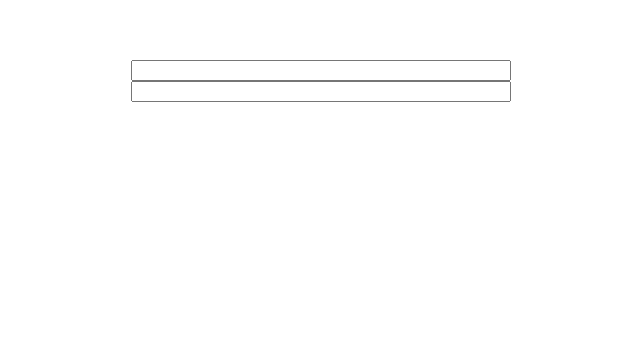
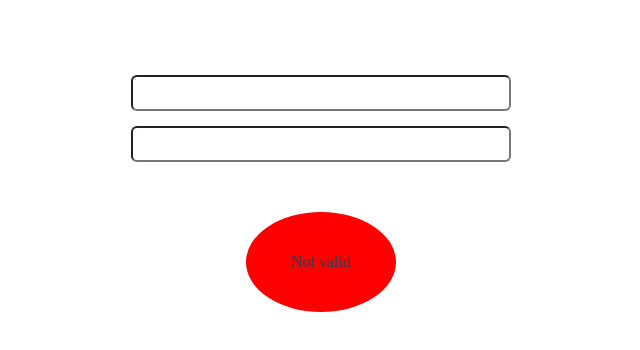
Before and after one commit to volynchuk18/vue-test-task, a Vue app: page / in a window 1280 px wide. Shown: the top 350 px of the page, without its empty margins (319-959 px from the left). Built offline with nearby package versions, Linux system fonts and the light colour scheme.

Commit message:
Finish css part

```diff
--- a/src/App.vue
+++ b/src/App.vue
@@ -1,16 +1,20 @@
 <template>
   <div id="app">
     <input
+      class="location-input"
       @input="mapboxPlacesRequestHandler"
       v-model="coordinationsInput"
     >
-    <div v-if="mapboxPlacesResponse">
-      {{getTextArrayFromResponse}}
-    </div>
     <input
+      class="location-input"
       v-model="locationInput"
     >
-    <div>{{similarDataEnoughtLength}}</div>
+    <div
+      class="location__correct"
+      :style="{background: similarDataEnoughtLength ? 'green' : 'red'}"
+      v-html="validText"
+    >
+    </div>
   </div>
 </template>
 
@@ -46,27 +50,51 @@ export default {
     },
   },
   computed: {
+    validText() {
+      return this.similarDataEnoughtLength ? 'Valid' : 'Not valid';
+    },
     splitedLocationInput() {
-      return this.locationInput && this.locationInput.split(',').map(item => item.trim())
+      return this.locationInput && this.locationInput.split(',').map(item => item.trim());
     },
     getTextArrayFromResponse() {
-      return this.mapboxPlacesResponse && this.mapboxPlacesResponse.map(item => item.text)
+      return this.mapboxPlacesResponse && this.mapboxPlacesResponse.map(item => item.text);
     },
     compareInputWithResponse() {
       if (!this.getTextArrayFromResponse || !this.splitedLocationInput) {
         return
       } else {
-        return this.getTextArrayFromResponse.filter(value => this.splitedLocationInput.includes(value))
+        return this.getTextArrayFromResponse.filter(value => this.splitedLocationInput.includes(value));
       }
     },
     similarDataEnoughtLength() {
-      return this.compareInputWithResponse && this.compareInputWithResponse.length > (this.getTextArrayFromResponse.length / 2)
+      return this.compareInputWithResponse && this.compareInputWithResponse.length > (this.getTextArrayFromResponse.length / 2);
     }
   },
 }
 </script>
 
-<style>
+<style scoped>
+  .location__correct {
+    display: flex;
+    justify-content: center;
+    align-items: center;
+  }
+
+  .location-input {
+    margin-top: 15px;
+    height: 30px;
+    font-size: 22px;
+    border-radius: 6px;
+  }
+
+  .location__correct {
+    height: 100px;
+    border-radius: 50%;
+    width: 150px;
+    margin: 0 auto;
+    margin-top: 50px;
+  }
+
   #app {
     display: flex;
     flex-direction: column;
```
Lines whose indentation alone changed are shown as unchanged.
